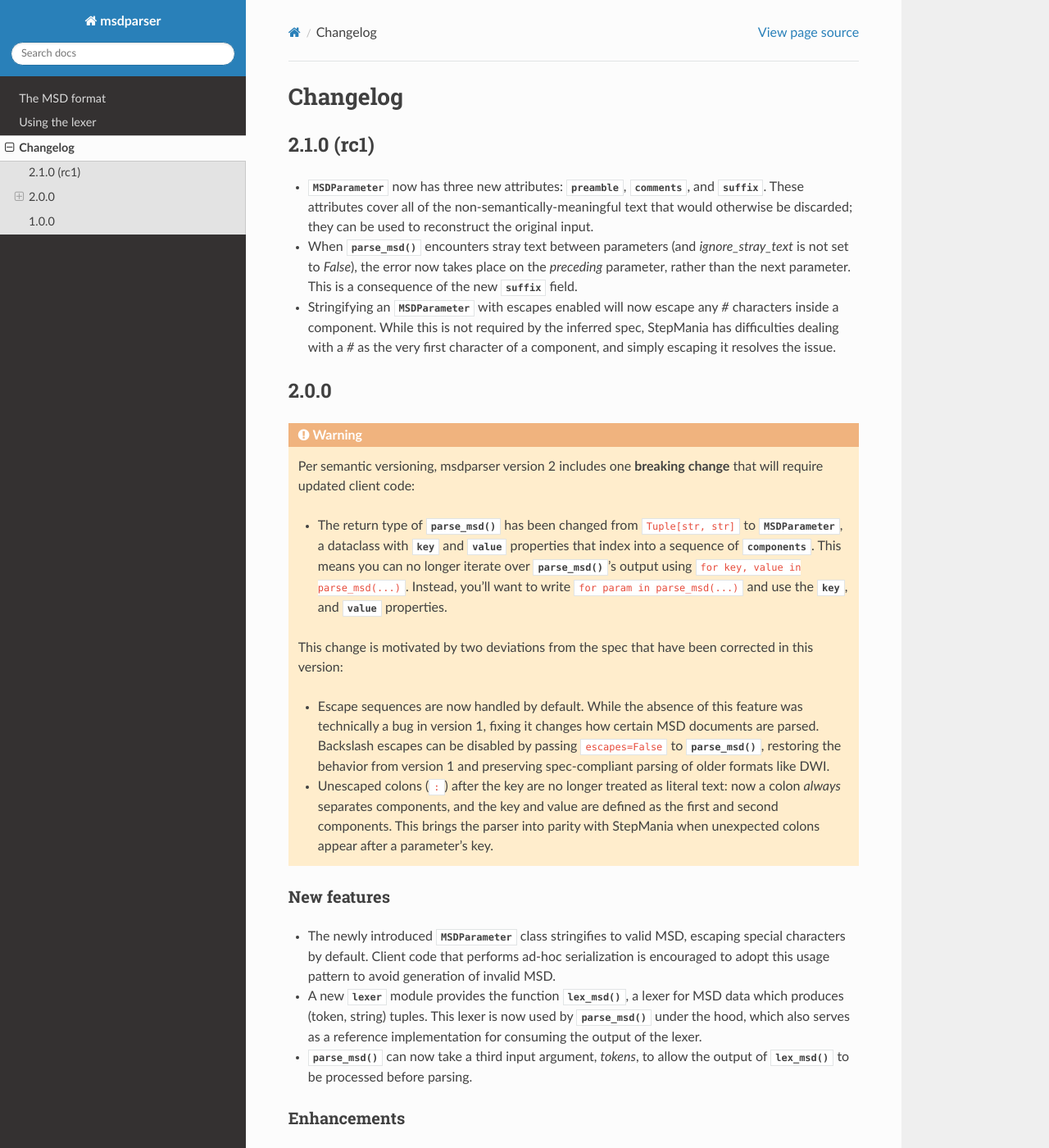
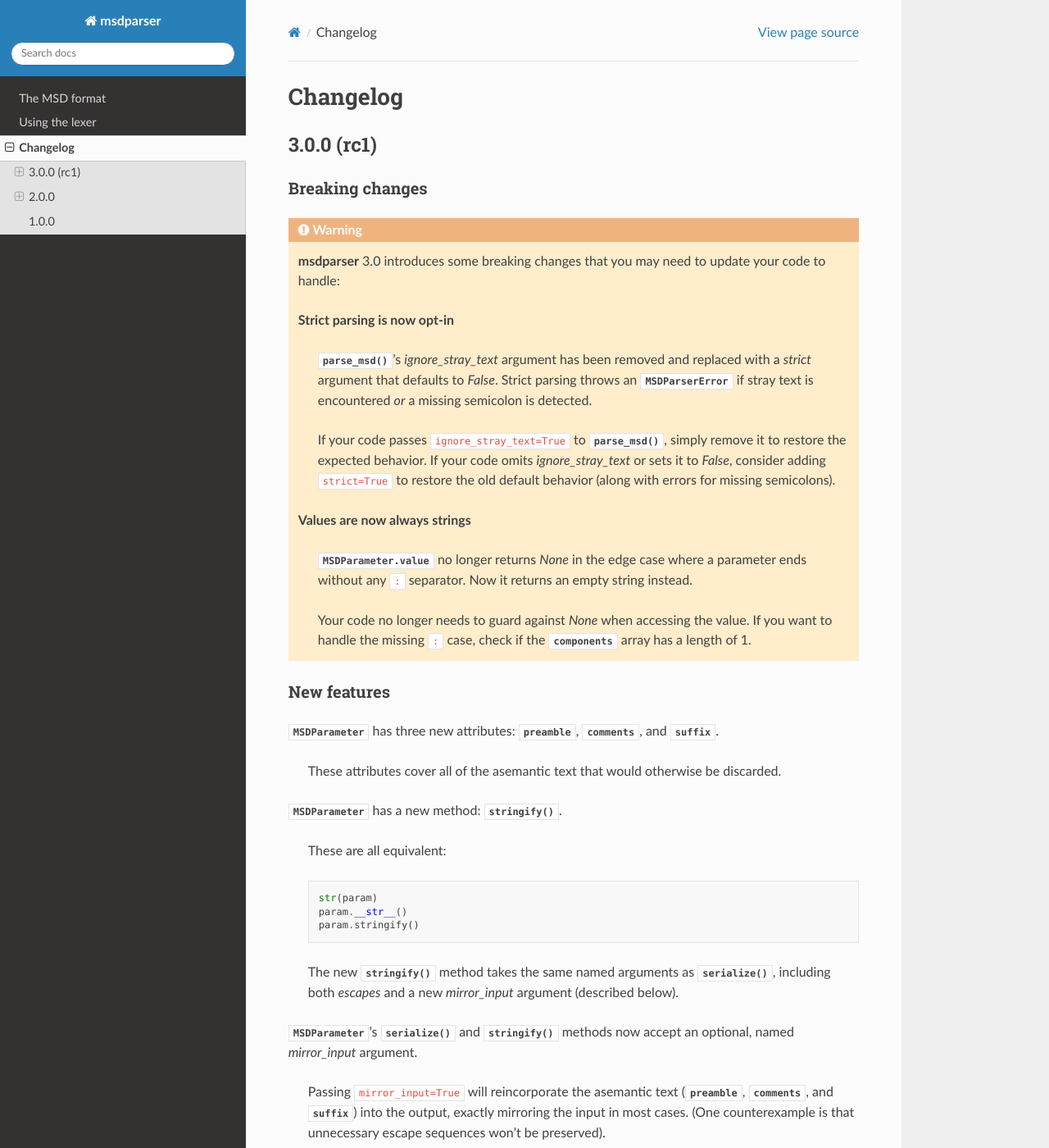
Before and after one commit to garcia/msdparser, a Sphinx documentation site: the page built from docs/source/changelog.rst, in a window 1280 px wide and 1400 px high. Shown: the whole window at 82% size. Built offline with Sphinx 7.4.7 and the Read the Docs theme 2.0.0, drawn with Linux system fonts in a browser that asks for light colours; some of the changed text lies outside the part shown.

Commit message:
changelog

```diff
--- a/docs/source/changelog.rst
+++ b/docs/source/changelog.rst
@@ -1,34 +1,97 @@
 Changelog
 =========
 
-2.1.0 (rc1)
+3.0.0 (rc1)
 -----------
 
-* :class:`.MSDParameter` now has three new attributes:
-  :attr:`~.preamble`, :attr:`~.comments`, and :attr:`~.suffix`.
-  These attributes cover all of the non-semantically-meaningful text
-  that would otherwise be discarded;
-  they can be used to reconstruct the original input.
-* When :func:`parse_msd` encounters stray text between parameters
-  (and `ignore_stray_text` is not set to `False`),
-  the error now takes place on the *preceding* parameter,
-  rather than the next parameter.
-  This is a consequence of the new :attr:`~.suffix` field.
-* Stringifying an :class:`.MSDParameter` with escapes enabled
-  will now escape any `#` characters inside a component.
-  While this is not required by the inferred spec,
-  StepMania has difficulties dealing with a `#`
-  as the very first character of a component,
-  and simply escaping it resolves the issue.
+Breaking changes
+~~~~~~~~~~~~~~~~
+
+.. warning::
+
+    **msdparser** 3.0 introduces some breaking changes
+    that you may need to update your code to handle:
+
+    **Strict parsing is now opt-in**
+
+      :func:`.parse_msd`'s `ignore_stray_text` argument has been removed
+      and replaced with a `strict` argument that defaults to `False`.
+      Strict parsing throws an :class:`.MSDParserError`
+      if stray text is encountered *or* a missing semicolon is detected.
+
+      If your code passes :code:`ignore_stray_text=True` to :func:`.parse_msd`,
+      simply remove it to restore the expected behavior.
+      If your code omits `ignore_stray_text` or sets it to `False`,
+      consider adding :code:`strict=True` to restore the old default behavior
+      (along with errors for missing semicolons).
+
+    **Values are now always strings**
+
+      :attr:`.MSDParameter.value` no longer returns `None`
+      in the edge case where a parameter ends without any ``:`` separator.
+      Now it returns an empty string instead.
+
+      Your code no longer needs to guard against `None` when accessing the value.
+      If you want to handle the missing ``:`` case,
+      check if the :attr:`~.components` array has a length of 1.
+
+New features
+~~~~~~~~~~~~
+
+:class:`.MSDParameter` has three new attributes:
+:attr:`~.preamble`, :attr:`~.comments`, and :attr:`~.suffix`.
+
+  These attributes cover all of the asemantic text
+  that would otherwise be discarded.
+
+:class:`.MSDParameter` has a new method: :meth:`~.stringify`.
+
+  These are all equivalent::
+
+    str(param)
+    param.__str__()
+    param.stringify()
+
+  The new :meth:`~.stringify` method
+  takes the same named arguments as :meth:`~.serialize`,
+  including both `escapes` and a new `mirror_input` argument (described below).
+
+:class:`.MSDParameter`'s :meth:`.serialize` and :meth:`.stringify` methods
+now accept an optional, named `mirror_input` argument.
+
+  Passing :code:`mirror_input=True` will reincorporate the asemantic text
+  (:attr:`~.preamble`, :attr:`~.comments`, and :attr:`~.suffix`)
+  into the output, exactly mirroring the input in most cases.
+  (One counterexample is that unnecessary escape sequences won't be preserved).
+
+Bugfixes
+~~~~~~~~
+
+:class:`.MSDParameter`'s :meth:`.serialize` and :meth:`.stringify` methods
+now escape literal ``#`` characters by default.
+This change prevents StepMania from rejecting certain seemingly-valid input,
+such as a song title that begins with ``#``.
+Passing ``escapes=False`` disables this behavior,
+along with all other escaping.
+
+Missing semicolon detection now behaves the same as StepMania.
+Specifically, the new line containing a ``#`` may now have leading whitespace,
+and all whitespace before the ``#`` is trimmed from the preceding parameter.
+This is implemented in :func:`.lex_msd`
+by emitting the whitespace as an :attr:`~.END_PARAMETER` token.
+:func:`.parse_msd` includes the whitespace
+in the preceding parameter's :attr:`.suffix`.
 
 2.0.0
 -----
 
+Breaking changes
+~~~~~~~~~~~~~~~~
+
 .. warning::
 
-    Per semantic versioning,
-    msdparser version 2 includes one **breaking change**
-    that will require updated client code:
+    **msdparser** 2.0 introduces some breaking changes
+    that you may need to update your code to handle:
 
     * The return type of :func:`.parse_msd` has been changed
       from :code:`Tuple[str, str]` to :class:`.MSDParameter`,
```
